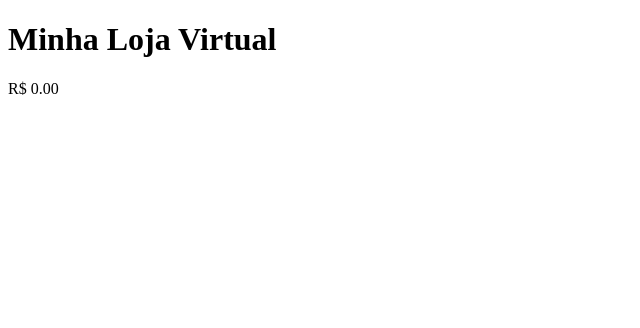
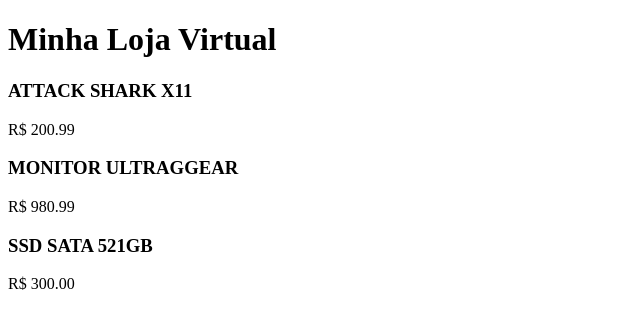
Before and after one commit to Harthur200/e-commerce, an Angular app: page / in a window 1280 px wide. Shown: the top 328 px of the page, without its empty margins (0-640 px from the left). Built offline with nearby package versions, Linux system fonts and the light colour scheme.

Commit message:
feat: integrar componente de lista de produtos ao App

```diff
--- a/src/app/app.html
+++ b/src/app/app.html
@@ -1,3 +1,3 @@
 <!--apaga template nativo angular cli, adiciona o app-produto para exibir-->
 <h1>Minha Loja Virtual</h1>
-<app-produto></app-produto>
+<app-lista-produtos></app-lista-produtos>
--- a/src/app/app.ts
+++ b/src/app/app.ts
@@ -1,9 +1,10 @@
 import { Component, signal } from '@angular/core';
 //import { RouterOutlet } from '@angular/router';
-import {Produto} from './components/produto/produto';//importando a classe produto do arquivo produto.ts para ser usado no componente app.ts
+//import {Produto} from './components/produto/produto';//importando a classe produto do arquivo produto.ts para ser usado no componente app.ts
+import { ListaProdutos } from './components/lista-produtos/lista-produtos';
 @Component({
   selector: 'app-root',
-  imports: [Produto],
+  imports: [ListaProdutos],
   templateUrl: './app.html',
   styleUrl: './app.css'
 })
```
